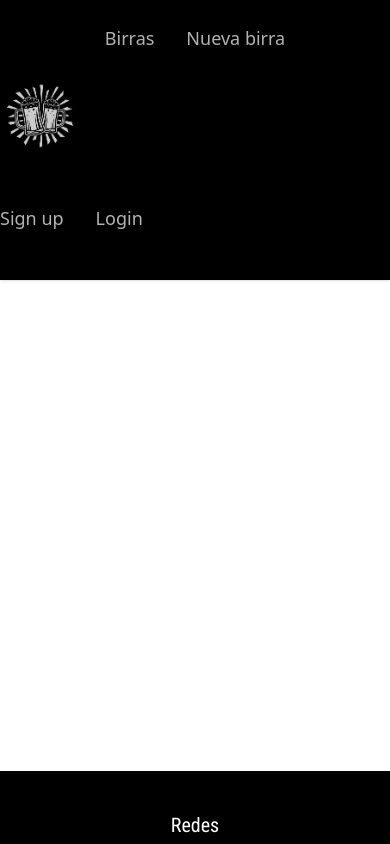
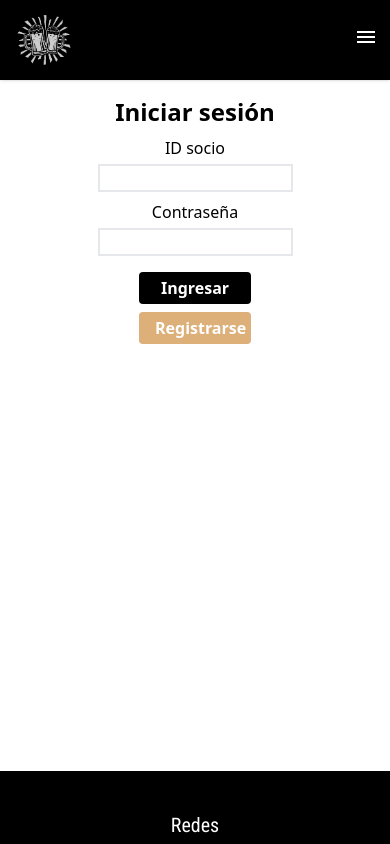
Before and after one commit to NachoVidal27/birrateca_front_end, a React (Create React App) app: page /login in a window 390 px wide. Shown: the top 844 px of the page. Built offline with nearby package versions, Linux system fonts and the light colour scheme.

Commit message:
mobile navBar

```diff
--- a/package.json
+++ b/package.json
@@ -14,6 +14,7 @@
     "axios": "^1.4.0",
     "dotenv": "^16.3.1",
     "framer-motion": "^10.12.21",
+    "ionicons": "^7.1.2",
     "react": "^18.2.0",
     "react-dom": "^18.2.0",
     "react-redux": "^8.1.1",
--- a/src/App.js
+++ b/src/App.js
@@ -5,7 +5,7 @@ import Beers from "./routes/Beers";
 import { Routes, Route } from "react-router-dom";
 import SignUp from "./routes/SignUp";
 import Home from "./routes/Home";
-import Navbar from "./components/Navbar";
+// import Navbar from "./components/Navbar";
 import AddBeer from "./routes/AddBeer";
 import Login from "./routes/Login";
 import Footer from "./components/Footer";
@@ -14,6 +14,7 @@ import Profile from "./routes/Profile";
 import PhotoTips from "./routes/PhotoTips"; // import NoAuthRequire from "./hooks/NoAuthRequire";
 // import AuthRequire from "./hooks/AuthRequire";
 import Loader from "./components/Loader";
+import AlternativeNavbar from "./components/AlternativeNavbar";
 
 function App() {
   const [splash, setSplash] = useState(true);
@@ -29,7 +30,7 @@ function App() {
   } else {
     return (
       <div className="App">
-        <Navbar />
+        <AlternativeNavbar />
         <ScrollToTop>
           <Routes>
             {/* <Route element={<NoAuthRequire />}> */}
--- /dev/null
+++ b/src/components/AlternativeNavbar.jsx
@@ -0,0 +1,105 @@
+import React from "react";
+import { useState, useEffect } from "react";
+import logo from "../assets/logoBirrateca.png";
+import MenuIcon from "@mui/icons-material/Menu";
+import { Link, redirect } from "react-router-dom";
+import { useSelector } from "react-redux/es/hooks/useSelector";
+import { logOut } from "../redux/userReducer";
+import { useDispatch } from "react-redux";
+
+function AlternativeNavbar() {
+  const user = useSelector((state) => state.user);
+  const [mobile, setMobile] = useState(true);
+  const [toggle, setToggle] = useState(false);
+
+  const dispatch = useDispatch();
+
+  const handleResize = () => {
+    if (window.innerWidth > 768) {
+      setMobile(false);
+    } else {
+      setMobile(true);
+    }
+  };
+
+  const handleToggle = () => {
+    toggle ? setToggle(false) : setToggle(true);
+    console.log(toggle);
+  };
+
+  useEffect(() => {
+    handleResize();
+    window.addEventListener("resize", handleResize);
+    return () => {
+      window.removeEventListener("resize", handleResize);
+    };
+  });
+
+  function handleLogOut() {
+    setToggle(false);
+    dispatch(logOut());
+  }
+
+  return mobile ? (
+    <div className="top-0 z-50 fixed w-full ">
+      <nav className="p-0 h-20 bg-black shadow  md:items-center   ">
+        <div className="flex justify-between px-3">
+          <Link to="/">
+            <img src={logo} className="h-16 mt-2" alt="dos jarras chocando" />{" "}
+          </Link>
+          <div className="my-auto" onClick={handleToggle}>
+            <MenuIcon className="text-white " />
+          </div>
+        </div>
+      </nav>
+      {toggle ? (
+        <div className="h-auto pb-2 flex justify-center  bg-black">
+          {!user ? (
+            <ul className="text-center">
+              {" "}
+              <li onClick={handleToggle}>
+                <Link
+                  to="/login"
+                  className="text-lg text-white opacity-70 hover:opacity-100   duration-300 cursor-pointer font-medium "
+                >
+                  Login
+                </Link>
+              </li>
+            </ul>
+          ) : (
+            <ul className="text-center">
+              <li className="mb-3" onClick={handleToggle}>
+                <Link
+                  to="/birras"
+                  className="text-lg text-white opacity-70 hover:opacity-100   duration-300 cursor-pointer font-medium"
+                >
+                  Birras
+                </Link>
+              </li>
+              <li className="mb-3" onClick={handleToggle}>
+                <Link
+                  to="/birra-form"
+                  className="text-lg text-white opacity-70 hover:opacity-100   duration-300 cursor-pointer font-medium"
+                >
+                  Nueva birra
+                </Link>
+              </li>
+              <li className="mb-3" onClick={handleLogOut}>
+                <Link
+                  to="/"
+                  className="text-lg text-white opacity-70 hover:opacity-100   duration-300 cursor-pointer font-medium "
+                >
+                  Cerrar Sesión
+                </Link>
+              </li>
+            </ul>
+          )}
+        </div>
+      ) : null}
+    </div>
+  ) : (
+    <nav className="p-0 h-16 bg-red-500 shadow md:flex md:items-center md:justify-center top-0 z-50 fixed  w-full "></nav>
+  );
+}
+
+export default AlternativeNavbar;
--- a/src/components/Navbar.jsx
+++ b/src/components/Navbar.jsx
@@ -3,52 +3,19 @@ import { useSelector, useDispatch } from "react-redux";
 import { Link } from "react-router-dom";
 import { logOut } from "../redux/userReducer";
 import logo from "../assets/logoBirrateca.png";
+import MenuIcon from "@mui/icons-material/Menu";
 
 function Navbar() {
   const user = useSelector((state) => state.user);
-
   const dispatch = useDispatch();
-
-  // const toggleHandler = () => {
-  //   if (menuName === "menu") {
-  //     setMenuName("close");
-  //     setListClasses(
-  //       "bg-black md:flex md:items-center z-[-1] md:z-auto md:static absolute left-0  w-full md:w-auto md:py-0 py-4 md:pl-0 pl-7 md:opacity-100 opacity-0 top-[40px] opacity-100"
-  //     );
-  //   } else {
-  //     setMenuName("menu");
-  //     setListClasses(
-  //       "bg-black md:flex md:items-center z-[-1] md:z-auto md:static absolute left-0 md:w-auto md:py-0 py-4 md:pl-0 pl-7 md:opacity-100 opacity-0 top[-80px] transition-all ease-in-duration-5"
-  //     );
-  //   }
-  // };
-
   function handleLogOut() {
     dispatch(logOut());
   }
 
-  // useEffect(() => {
-  //   const handleScroll = () => {
-  //     const navbar = document.getElementById("navbarTitle");
-
-  //     if (window.pageYOffset > 0) {
-  //       navbar.classList.add("scale-[75%]");
-  //     } else {
-  //       navbar.classList.remove("scale-[75%]");
-  //     }
-  //   };
-
-  //   window.addEventListener("scroll", handleScroll);
-
-  //   return () => {
-  //     window.removeEventListener("scroll", handleScroll);
-  //   };
-  // }, []);
-
   return (
     <>
       <nav className="p-0 bg-black shadow md:flex md:items-center md:justify-center top-0 z-50 fixed  w-full ">
-        <div className="flex justify-center items-between">
+        <div className="flex justify-center items-between  ">
           <ul className="flex">
             <li className="mx-4 my-6 md:my-0">
               <Link
@@ -66,19 +33,9 @@ function Navbar() {
                 Nueva birra
               </Link>
             </li>
-
-            {/* <button className="text-xl px-3 py-2 mx-4 md:my-0 font-semibold bg-secondary rounded text-white  hover:border-0 hover:border-white hover:bg-secondary-light hover:text-primary duration-500 cursor-pointer">
-            Contacto
-          </button>{" "} */}
           </ul>
-          {/* <span
-            className="text-3xl cursor-pointer md:hidden block text-white"
-            onClick={toggleHandler}
-          >
-            <ion-icon name="menu-outline"></ion-icon>
-          </span> */}
         </div>
-        <div>
+        <div className="flex justify-between">
           <Link to="/">
             <img
               alt="imagen de dos jarras chocando "
@@ -87,9 +44,10 @@ function Navbar() {
             />
           </Link>
         </div>
-        <span className=" font-bold text-white   cursor-pointer mx-4">
+        <div className=" font-bold text-white   cursor-pointer mx-4 h-0 md:h-10 ">
           {!user ? (
-            <ul className="flex">
+            <div>
+              <ul className="flex invisible md:visible">
                 {" "}
                 <li className="me-4 my-6 md:my-0">
                   <Link
@@ -108,8 +66,9 @@ function Navbar() {
                   </Link>
                 </li>
               </ul>
+            </div>
           ) : (
-            <ul className="flex">
+            <ul className="flex invisible md:visible h-0 md:h-10">
               <li className="me-4 my-6 md:my-0">
                 <Link
                   to="/perfil"
@@ -128,7 +87,7 @@ function Navbar() {
               </Link>
             </ul>
           )}
-        </span>
+        </div>
       </nav>
     </>
   );
--- a/src/routes/AddBeer.jsx
+++ b/src/routes/AddBeer.jsx
@@ -196,7 +196,7 @@ function AddBeer() {
             <div></div>
             <Link to="/tips">
               <div className="border border-black rounded bg-black mx-2 roundeed my-1 py-1 hover:bg-cream-dark">
-                <h2 className="text-white text-sm  hover:text-black ">
+                <h2 className="text-white text-sm  hover:text-black  ">
                   tips para fotografías
                 </h2>
               </div>
--- a/src/routes/Beers.jsx
+++ b/src/routes/Beers.jsx
@@ -14,7 +14,7 @@ function Beers() {
     getAllBeers().then((data) => {
       dispatch(getAll(data));
     });
-  }, []);
+  });
 
   return (
     <div className="mt-16 mb-12">
--- a/src/routes/Home.jsx
+++ b/src/routes/Home.jsx
@@ -3,7 +3,6 @@ import barril from "../assets/barrilHero.jpeg";
 import cheer from "../assets/cheer.jpg";
 import cheers from "../assets/cheers.jpg";
 import beerFromTop from "../assets/beer_transparent.png";
-import Loader from "../components/Loader";
 
 function Home() {
   return (
@@ -11,7 +10,7 @@ function Home() {
       <div class="relative">
         <img src={barril} className="w-full" alt="" />
         <div class="absolute inset-0 flex items-center justify-center">
-          <h2 class="invisible md:visible text-5xl font-bold text-white text-center">
+          <h2 class="invisible md:visible text-5xl font-bold font text-white text-center">
             Bienvenido a la Birrateca del CCCUY
           </h2>
         </div>
--- a/src/routes/Login.jsx
+++ b/src/routes/Login.jsx
@@ -4,7 +4,7 @@ import { useDispatch } from "react-redux";
 import { login } from "../redux/userReducer";
 import axios from "axios";
 import { useNavigate } from "react-router-dom";
-import { Link } from "react-router-dom";
+// import { Link } from "react-router-dom";
 
 function Login() {
   const [memberId, setMemberId] = useState("");
@@ -44,38 +44,35 @@ function Login() {
 
   return (
     <div className="mt-24 h-[80vh] ">
-      <h2 className="text-2xl font-bold mb-4">Login</h2>
-
+      <h2 className="text-2xl font-bold mb-1">Iniciar sesión</h2>
       <form action="" onSubmit={handleLogin}>
-        <div className="flex justify-center py-2">
-          <label htmlFor="memberId ">ID socio</label>
+        <div className="flex flex-col mt-2">
+          <label htmlFor="memberId">ID socio</label>
           <input
             type="string"
             name="memberId"
             id="memberId"
-            className="border-2 ms-8"
+            className="border-2 w-[50%] mx-auto mt-1"
             onChange={handleMemberId}
           />
         </div>
-        <div className="flex justify-center py-2">
+        <div className="flex flex-col mt-2">
           <label htmlFor="password">Contraseña</label>
           <input
             type="password"
             name="password"
             id="password"
-            className="border-2  ms-3"
+            className="border-2 w-[50%] mx-auto mt-1"
             onChange={handlePassword}
           />
         </div>
-        <button className="px-4 py-1  bg-black text-white border-1  text-l rounded-[12%] font-semibold mt-4 hover:bg-cream-dark">
-          Login
+
+        <button className="px-4 py-1 block mx-auto bg-black text-white border-1  w-28 font-semibold mt-4 rounded">
+          Ingresar
         </button>
-        <br />
-        {/* <Link to="/signup">
-          <button className="px-2 py-1 bg-cream-light border-2 text-l rounded font-semibold mt-2">
-            Sign Up
-          </button>
-        </Link> */}
+        <button className="px-4 py-1 block mx-auto bg-cream-dark text-white border-1 w-28  font-semibold mt-2 rounded">
+          Registrarse
+        </button>
       </form>
     </div>
   );
--- a/tailwind.config.js
+++ b/tailwind.config.js
@@ -12,6 +12,7 @@ module.exports = {
       },
       fontFamily: {
         roboto: ["Roboto Condensed"],
+        title: ["Ysabeau SC"],
       },
     },
   },
```
Also changed, not shown: 1 other file (tests, documents, lock files or other folders). Lines whose indentation alone changed are shown as unchanged.
